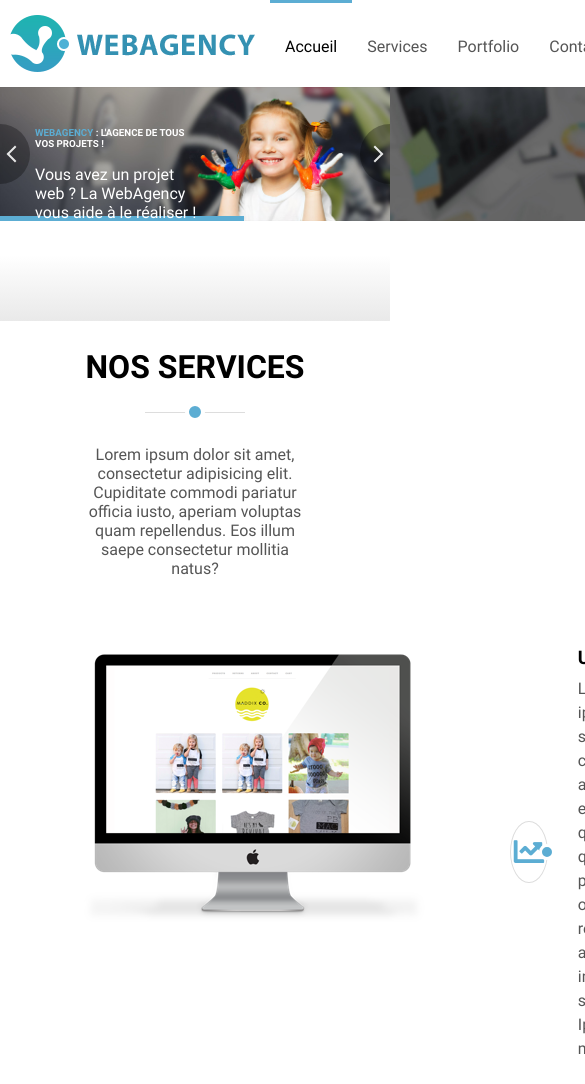
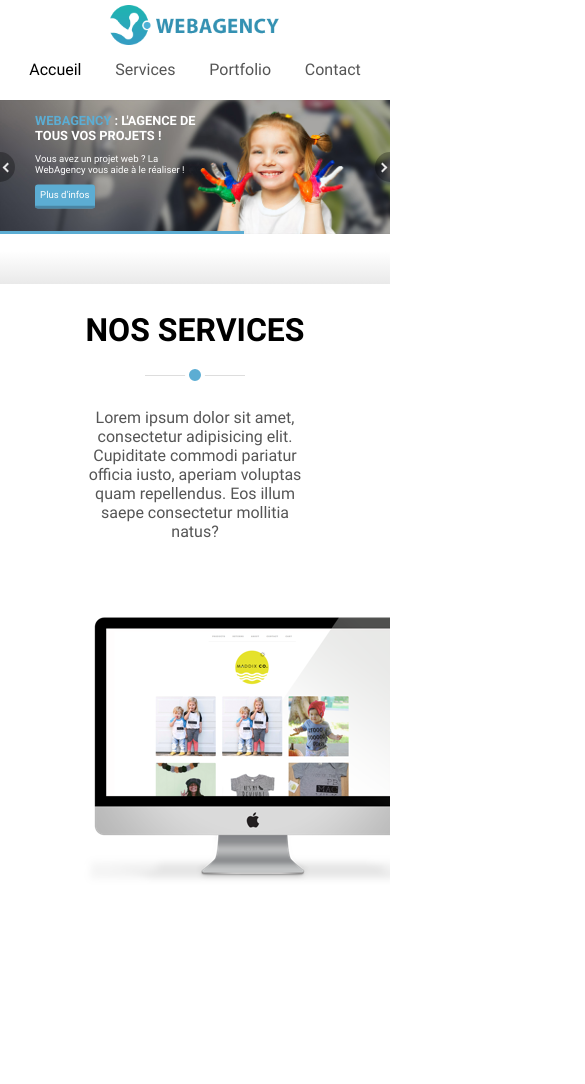
Before and after one commit to Clement-76/P1, a plain HTML site: page index.html in a window 390 px wide. Shown: the top 1084 px of the page, 585 px wide, since content can reach past the window. Drawn offline with Linux system fonts and the light colour scheme.

Commit message:
debut du responsive pour smartphone

```diff
--- a/public/css/style.css
+++ b/public/css/style.css
@@ -539,7 +539,8 @@ iframe {
     border-bottom: 1px dotted #000;
 }
 
-#contact input:not([type="submit"]), textarea {
+#contact input:not([type="submit"]),
+textarea {
     border: 1px solid #ccc;
     border-radius: 5px;
     width: calc(100% - 22px);
@@ -567,3 +568,112 @@ form h3 {
     font-family: 'roboto-bold', sans-serif;
     letter-spacing: -0.5px;
 }
+
+@media all and (max-width: 575px) {
+
+    html {
+        overflow-x: hidden;
+    }
+
+    header {
+        flex-direction: column;
+        align-items: center;
+        justify-content: center;
+        height: 100px;
+    }
+
+    header nav {
+        height: 50%;
+        width: 85%;
+    }
+
+    header a img {
+        width: 180px;
+        padding: 0;
+    }
+
+    header li a {
+        padding: 0;
+    }
+
+    header li a:hover,
+    header li a,
+    header [href="#home"] {
+        border: none;
+    }
+
+    #home > div:first-child {
+        height: 100px;
+    }
+
+    #home > div:last-child {
+        height: 50px;
+    }
+
+    .semi_circle {
+        width: 15px;
+        height: 30px;
+    }
+
+    .arrow {
+        height: 5px;
+        width: 5px;
+    }
+
+    .semi_circle#right {
+        left: calc(33.33% - 15px);
+    }
+
+    @keyframes arrow_slider_right {
+        0% {
+            left: calc(33.33% - 15px);
+        }
+
+        40% {
+            left: calc(33.33% - 15px);
+        }
+
+        50% {
+            left: calc(66.66% - 15px);
+        }
+
+        90% {
+            left: calc(66.66% - 15px);
+        }
+
+        100% {
+            left: calc(100% - 15px);
+        }
+    }
+
+    #text_slider {
+        height: 80%;
+    }
+
+    #text_slider h1 {
+        font-size: 0.8em;
+    }
+
+    #text_slider p, #text_slider a {
+        font-size: 0.6em;
+    }
+
+    #text_slider a {
+        padding: 5px;
+        position: static;
+    }
+
+    #loading {
+        height: 3px;
+    }
+
+
+}
+
+@media all and (min-width: 576px) and (max-width: 767px) {}
+
+@media all and (min-width: 768px) and (max-width: 991px) {}
+
+@media all and (min-width: 992px) and (max-width: 1199px) {}
+
+@media all and (min-width: 1200px) {}
```
